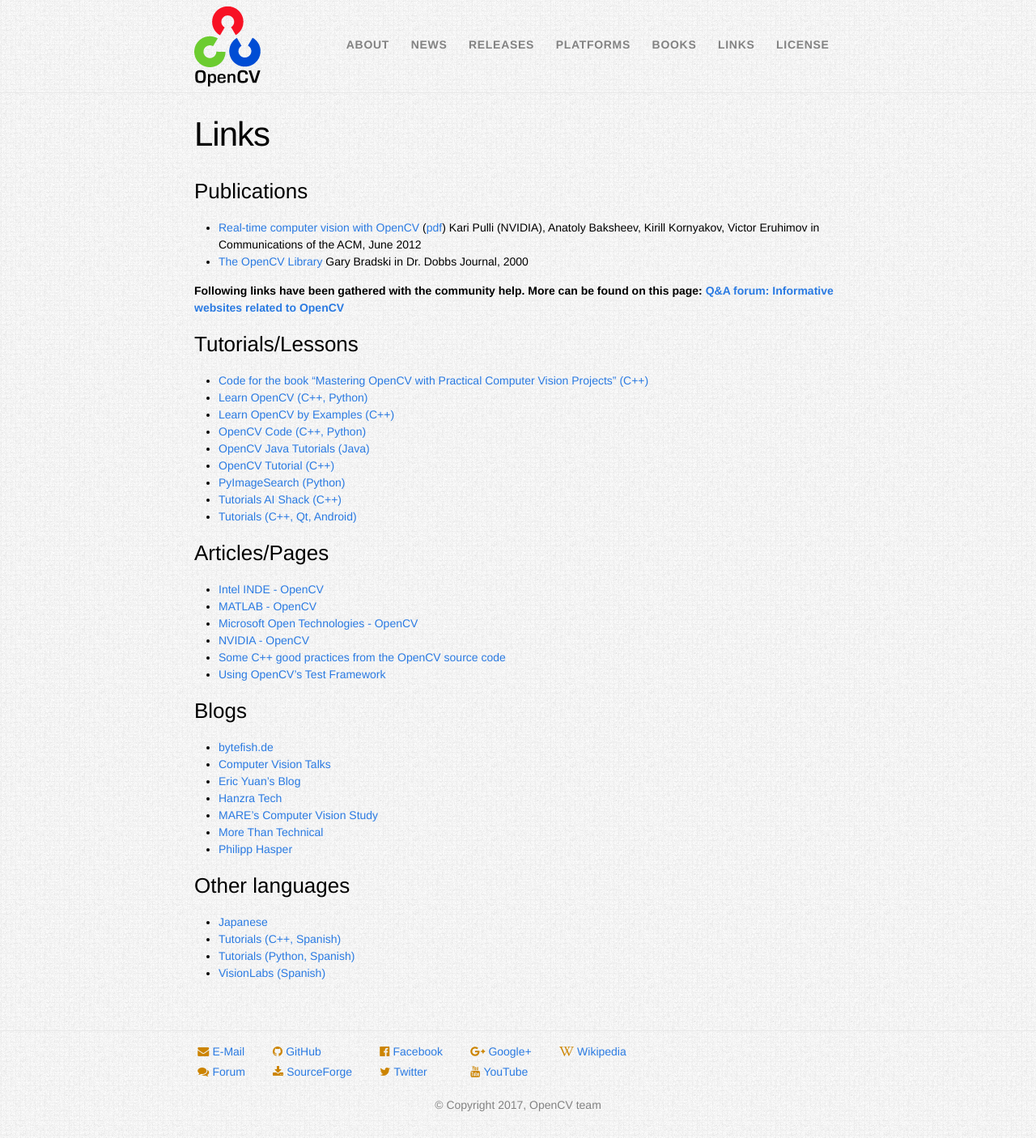
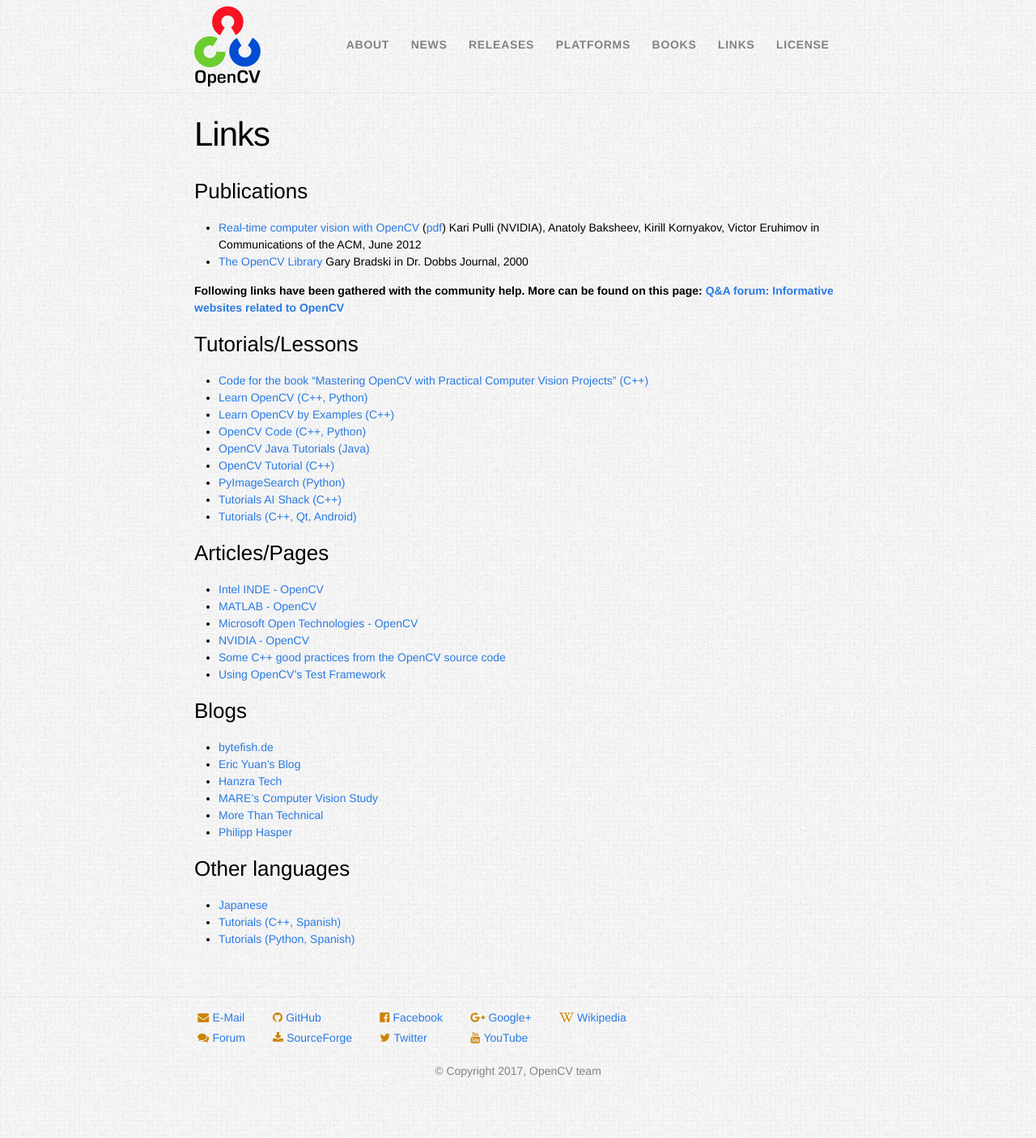
Before and after one commit to opencv-infrastructure/opencv.org, a Jekyll site: the page built from links.md, in a window 1280 px wide. Shown: the whole page at 81% size. Built offline with Jekyll 4.4.1, drawn with Linux system fonts in a browser that asks for light colours.

Commit message:
remove dead links (#5)

```diff
--- a/links.md
+++ b/links.md
@@ -38,7 +38,6 @@
 ### Blogs
 
 *   [bytefish.de](http://bytefish.de/tag/opencv/)
-*   [Computer Vision Talks](http://computer-vision-talks.com/tag/opencv/)
 *   [Eric Yuan's Blog](http://eric-yuan.me/category/opencv/)
 *   [Hanzra Tech](http://hanzratech.in/categories/opencv/)
 *   [MARE's Computer Vision Study](http://study.marearts.com/search/label/OpenCV)
@@ -50,4 +49,3 @@
 *   [Japanese](http://opencv.jp/)
 *   [Tutorials (C++, Spanish)](http://acodigo.blogspot.com.es/p/tutorial-opencv.html)
 *   [Tutorials (Python, Spanish)](http://www.aprendiendoando.com/opencv)
-*   [VisionLabs (Spanish)](http://visionlabs.cl/blog/?cat=5)
```
